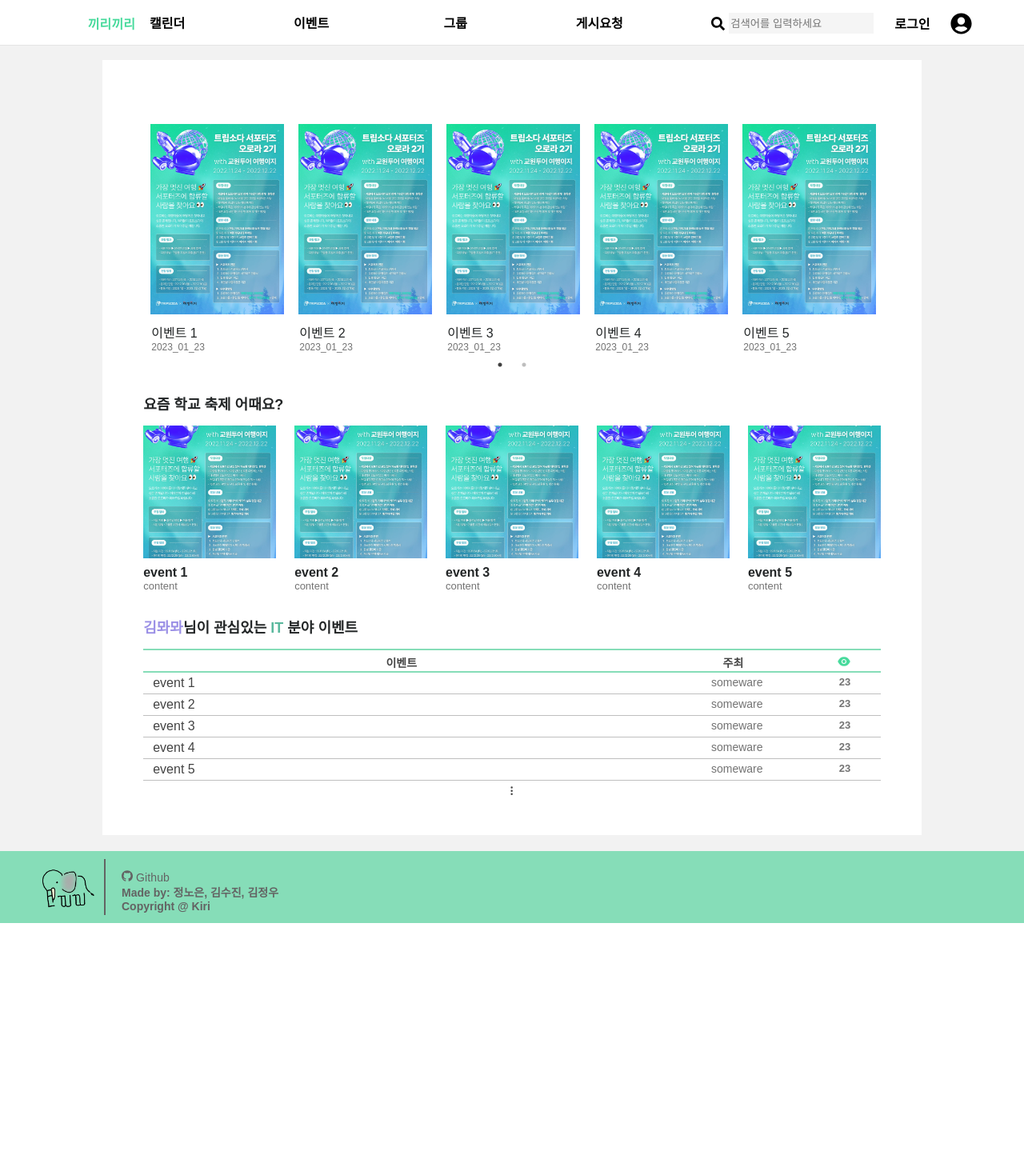
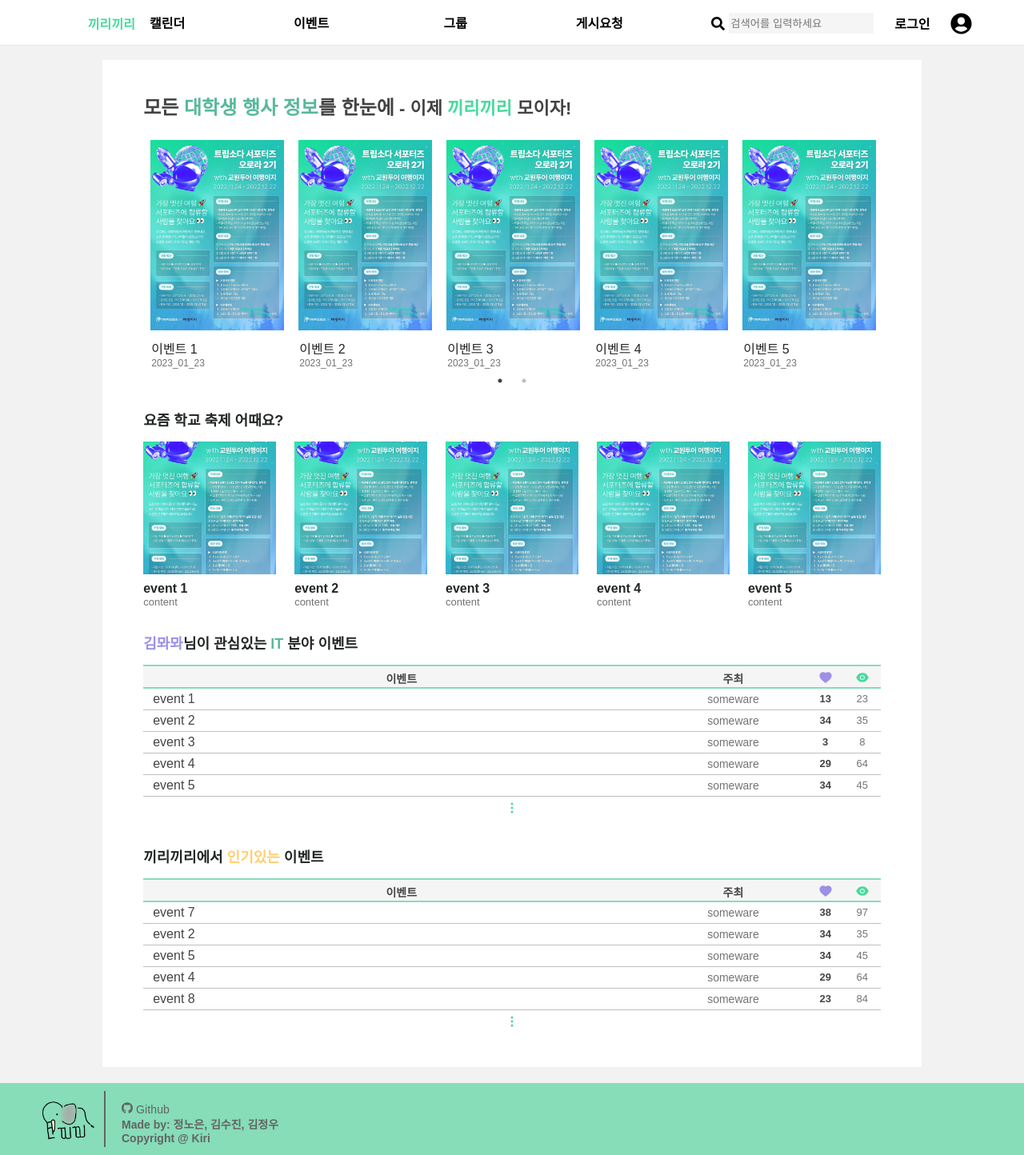
Before and after one commit to Jeans-ssu/Kiri, a React (Create React App) app in the folder client/kiri/: page / in a window 1280 px wide. Shown: the whole page at 80% size. Before the commit the page ends 1154 px from the top, so only its background shows below. Built offline with nearby package versions, Linux system fonts and the light colour scheme.

Commit message:
:sparkles: [FE] feat: 메인페이지 UI 1차 구현

```diff
--- /dev/null
+++ b/client/kiri/src/pages/Main/BestEvents.js
@@ -0,0 +1,61 @@
+import { useEffect, useState } from 'react';
+import styled from 'styled-components';
+import { MainHeader } from './MainEvents';
+import {
+  EventsHeader,
+  EventContent,
+  OpenBtn,
+  eventsData,
+} from './SelectedEvents';
+
+const BestEventsContainer = styled.div`
+  width: 90%;
+  display: flex;
+  flex-direction: column;
+  align-items: center;
+  margin-top: 30px;
+`;
+
+const MainContent = styled.div`
+  width: 100%;
+`;
+
+const BestEvents = () => {
+  const [isOpen, setIsOpen] = useState(false);
+  const [data, setData] = useState([]);
+
+  useEffect(() => {
+    setData(
+      eventsData.sort((a, b) => {
+        return b.like - a.like;
+      })
+    );
+  }, []);
+
+  return (
+    <BestEventsContainer>
+      <MainHeader>
+        끼리끼리에서 <span className="yellow">인기있는</span> 이벤트
+      </MainHeader>
+      <MainContent>
+        <EventsHeader />
+        {isOpen ? (
+          <>
+            {data?.map((el) => {
+              return <EventContent key={el.eventId} event={el} />;
+            })}
+          </>
+        ) : (
+          <>
+            {data.slice(0, 5)?.map((el) => {
+              return <EventContent key={el.eventId} event={el} />;
+            })}
+          </>
+        )}
+        <OpenBtn isOpen={isOpen} setIsOpen={setIsOpen} />
+      </MainContent>
+    </BestEventsContainer>
+  );
+};
+
+export default BestEvents;
--- a/client/kiri/src/pages/Main/MainCarousel.js
+++ b/client/kiri/src/pages/Main/MainCarousel.js
@@ -56,7 +56,6 @@ const SlickSlider = styled.div`
 const EventContainer = styled.div`
   display: flex;
   flex-direction: column;
-  margin-top: 30px;
   &:hover {
     cursor: pointer;
   }
@@ -72,6 +71,34 @@ const EventImgContainer = styled.div`
     aspect-ratio: 7 / 10;
     object-fit: cover;
     padding: 10px;
+  }
+  position: relative;
+  .fill,
+  .date {
+    position: absolute;
+    top: 10;
+    width: 90%;
+    visibility: hidden;
+  }
+  .fill {
+    background-color: ${({ theme }) => theme.colors.dark};
+    opacity: 0.6;
+    z-index: 100;
+    height: 91%;
+  }
+  .date {
+    z-index: 150;
+    height: 100%;
+    text-align: center;
+    top: 45%;
+    font-weight: 600;
+    font-size: 22px;
+  }
+  :hover {
+    .fill,
+    .date {
+      visibility: visible;
+    }
   }
 `;
 
@@ -89,6 +116,7 @@ const EventInfoContainer = styled.div`
   }
 `;
 
+//TODO: D-day 날짜 계산
 const MainCarousel = () => {
   const settings = {
     dots: true,
@@ -115,6 +143,8 @@ const MainCarousel = () => {
                 onClick={() => handleOnClickEvent(el.eventId)}
               >
                 <EventImgContainer>
+                  <div className="fill" />
+                  <div className="date">D-10</div>
                   <img
                     src={process.env.PUBLIC_URL + '/img/event_cover.jpeg'}
                     alt="event cover"
--- a/client/kiri/src/pages/Main/MainPage.js
+++ b/client/kiri/src/pages/Main/MainPage.js
@@ -3,6 +3,7 @@ import PageContainer from 'containers/PageContainer';
 import MainCarousel from './MainCarousel';
 import MainEvents from './MainEvents';
 import SelectedEvents from './SelectedEvents';
+import BestEvents from './BestEvents';
 
 const MainPageContainer = styled.div`
   color: ${({ theme }) => theme.colors.mainColor};
@@ -11,13 +12,37 @@ const MainPageContainer = styled.div`
   align-items: center;
 `;
 
+const MainPageHeader = styled.div`
+  width: 90%;
+  margin-bottom: 15px;
+  font-size: 22px;
+  color: ${({ theme }) => theme.colors.darkgray};
+  font-weight: 600;
+  .big {
+    font-size: 24px;
+  }
+  .green_3 {
+    color: ${({ theme }) => theme.colors.green_3};
+  }
+  .green {
+    color: ${({ theme }) => theme.colors.mainColor};
+  }
+`;
+
 const MainPage = () => {
   return (
     <PageContainer header footer>
       <MainPageContainer>
+        <MainPageHeader>
+          <span className="big">
+            모든 <span className="green_3">대학생 행사 정보</span>를 한눈에
+          </span>{' '}
+          - 이제 <span className="green">끼리끼리</span> 모이자!
+        </MainPageHeader>
         <MainCarousel />
         <MainEvents />
         <SelectedEvents />
+        <BestEvents />
       </MainPageContainer>
     </PageContainer>
   );
--- a/client/kiri/src/pages/Main/SelectedEvents.js
+++ b/client/kiri/src/pages/Main/SelectedEvents.js
@@ -1,70 +1,81 @@
 import styled from 'styled-components';
 import { MainHeader } from './MainEvents';
-import { AiFillEye } from 'react-icons/ai';
+import { AiFillEye, AiFillHeart } from 'react-icons/ai';
 import { BsThreeDotsVertical } from 'react-icons/bs';
 import { IoIosArrowUp } from 'react-icons/io';
 import { useState } from 'react';
+import { useNavigate } from 'react-router';
 
-const data = [
+export const eventsData = [
   {
     eventId: '1',
     title: 'event 1',
     host: 'someware',
-    view: '23',
+    view: 23,
+    like: 13,
   },
   {
     eventId: '2',
     title: 'event 2',
     host: 'someware',
-    view: '23',
+    view: 35,
+    like: 34,
   },
   {
     eventId: '3',
     title: 'event 3',
     host: 'someware',
-    view: '23',
+    view: 8,
+    like: 3,
   },
   {
     eventId: '4',
     title: 'event 4',
     host: 'someware',
-    view: '23',
+    view: 64,
+    like: 29,
   },
   {
     eventId: '5',
     title: 'event 5',
     host: 'someware',
-    view: '23',
+    view: 45,
+    like: 34,
   },
   {
     eventId: '6',
     title: 'event 6',
     host: 'someware',
-    view: '23',
+    view: 32,
+    like: 12,
   },
   {
     eventId: '7',
     title: 'event 7',
     host: 'someware',
-    view: '23',
+    view: 97,
+    like: 38,
   },
   {
     eventId: '8',
     title: 'event 8',
     host: 'someware',
-    view: '23',
+    view: 84,
+    like: 23,
   },
   {
     eventId: '9',
     title: 'event 9',
     host: 'someware',
-    view: '23',
+    view: 23,
+    like: 12,
   },
   {
     eventId: '10',
     title: 'event 10',
     host: 'someware',
-    view: '23',
+    view: 63,
+    like: 21,
   },
 ];
 
@@ -80,9 +91,10 @@ const MainContent = styled.div`
   width: 100%;
 `;
 
-const EventsHeader = styled.div`
+const EventsHeaderContainer = styled.div`
   width: 100%;
   display: flex;
+  background-color: ${({ theme }) => theme.colors.light};
   color: ${({ theme }) => theme.colors.darkgray};
   font-size: 14px;
   font-weight: 600;
@@ -94,35 +106,59 @@ const EventsHeader = styled.div`
     width: 20%;
   }
   .view {
-    width: 10%;
+    width: 5%;
     color: ${({ theme }) => theme.colors.mainColor};
+  }
+  .like {
+    width: 5%;
+    color: ${({ theme }) => theme.colors.purple};
   }
   padding: 5px 0 0;
   border-top: 2px solid ${({ theme }) => theme.colors.green_1};
   border-bottom: 2px solid ${({ theme }) => theme.colors.green_1};
 `;
 
-const EventsContent = styled.div`
+const EventsContentContainer = styled.div`
   display: flex;
   border-bottom: 1px solid ${({ theme }) => theme.colors.lightgray};
   padding: 4px 0;
+  div {
+    display: flex;
+    align-items: center;
+  }
   .title {
     width: 70%;
     padding: 0 12px;
     color: ${({ theme }) => theme.colors.darkgray};
+    box-sizing: border-box;
   }
   .host {
     width: 20%;
     text-align: center;
     color: ${({ theme }) => theme.colors.gray};
     font-size: 14px;
+    justify-content: center;
   }
   .view {
-    width: 10%;
+    width: 5%;
     text-align: center;
     color: ${({ theme }) => theme.colors.gray};
+    font-size: 13px;
+    justify-content: center;
+  }
+  .like {
+    width: 5%;
+    text-align: center;
     font-weight: 600;
     font-size: 13px;
+    justify-content: center;
+    color: ${({ theme }) => theme.colors.darkgray};
+  }
+  &:hover {
+    cursor: pointer;
+    .title {
+      color: ${({ theme }) => theme.colors.mainColor};
+    }
   }
 `;
 
@@ -134,12 +170,58 @@ const OpenBtnContainer = styled.div`
   button {
     background: none;
     border: none;
-    color: ${({ theme }) => theme.colors.darkgray};
+    color: ${({ theme }) => theme.colors.mainColor};
     :hover {
       cursor: pointer;
     }
   }
 `;
+
+export const EventsHeader = () => {
+  return (
+    <EventsHeaderContainer>
+      <div className="title">이벤트</div>
+      <div className="host">주최</div>
+      <div className="like">
+        <AiFillHeart size="18" />
+      </div>
+      <div className="view">
+        <AiFillEye size="18" />
+      </div>
+    </EventsHeaderContainer>
+  );
+};
+
+export const EventContent = ({ event }) => {
+  const navigate = useNavigate();
+
+  const handleClickEvent = () => {
+    navigate(`/event/${event.eventId}`);
+  };
+
+  return (
+    <EventsContentContainer onClick={handleClickEvent}>
+      <div className="title">{event.title}</div>
+      <div className="host">{event.host}</div>
+      <div className="like">{event.like}</div>
+      <div className="view">{event.view}</div>
+    </EventsContentContainer>
+  );
+};
+
+export const OpenBtn = ({ isOpen, setIsOpen }) => {
+  return (
+    <OpenBtnContainer>
+      <button onClick={() => setIsOpen(!isOpen)}>
+        {isOpen ? (
+          <IoIosArrowUp size="18" />
+        ) : (
+          <BsThreeDotsVertical size="16" />
+        )}
+      </button>
+    </OpenBtnContainer>
+  );
+};
 
 //TODO: 유저 닉네임, 관심분야 설정
 //TODO: 로그인 안했을 때 처리 -> 랜덤으로
@@ -153,43 +235,21 @@ const SelectedEvents = () => {
         <span className="green">IT</span> 분야 이벤트
       </MainHeader>
       <MainContent>
-        <EventsHeader>
-          <div className="title">이벤트</div>
-          <div className="host">주최</div>
-          <div className="view">
-            <AiFillEye size="18" />
-          </div>
-        </EventsHeader>
+        <EventsHeader />
         {isOpen ? (
           <>
-            {data?.map((el) => {
-              return (
-                <EventsContent key={el.eventId}>
-                  <div className="title">{el.title}</div>
-                  <div className="host">{el.host}</div>
-                  <div className="view">{el.view}</div>
-                </EventsContent>
-              );
+            {eventsData?.map((el) => {
+              return <EventContent key={el.eventId} event={el} />;
             })}
           </>
         ) : (
           <>
-            {data.slice(0, 5)?.map((el) => {
-              return (
-                <EventsContent key={el.eventId}>
-                  <div className="title">{el.title}</div>
-                  <div className="host">{el.host}</div>
-                  <div className="view">{el.view}</div>
-                </EventsContent>
-              );
+            {eventsData.slice(0, 5)?.map((el) => {
+              return <EventContent key={el.eventId} event={el} />;
             })}
           </>
         )}
-        <OpenBtnContainer>
-          <button onClick={() => setIsOpen(!isOpen)}>
-            {isOpen ? <IoIosArrowUp /> : <BsThreeDotsVertical />}
-          </button>
-        </OpenBtnContainer>
+        <OpenBtn isOpen={isOpen} setIsOpen={setIsOpen} />
       </MainContent>
     </SelectedEventsContainer>
   );
```
